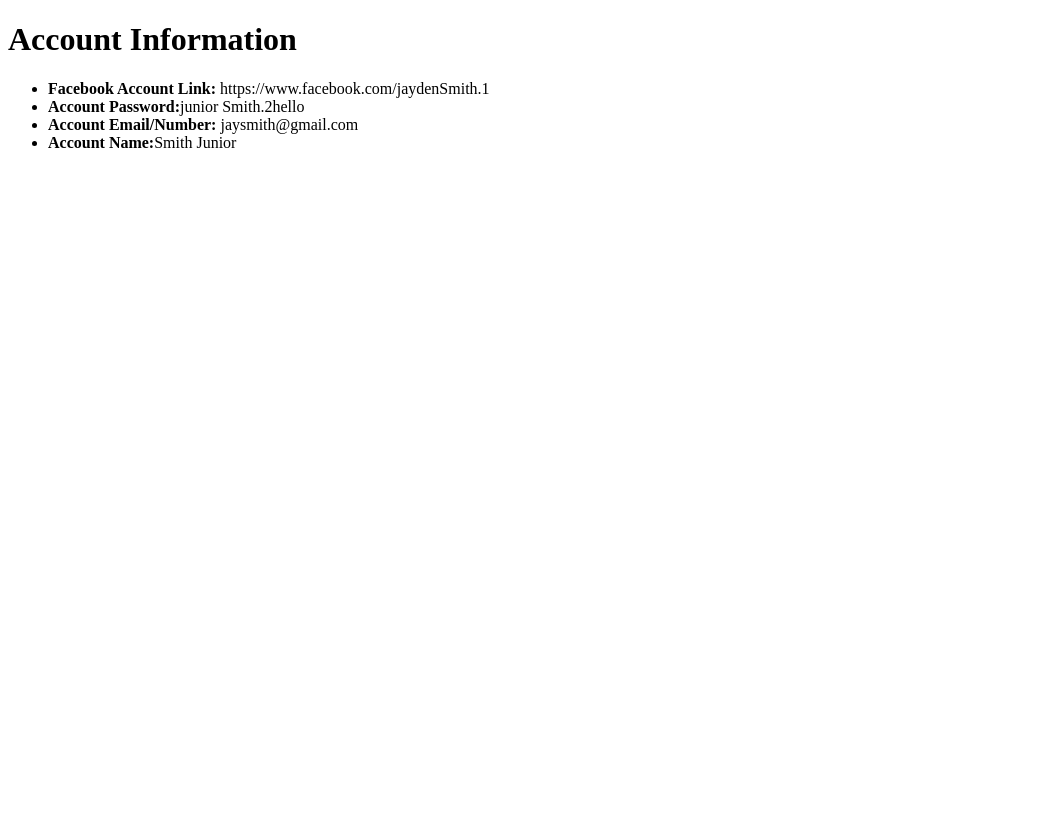
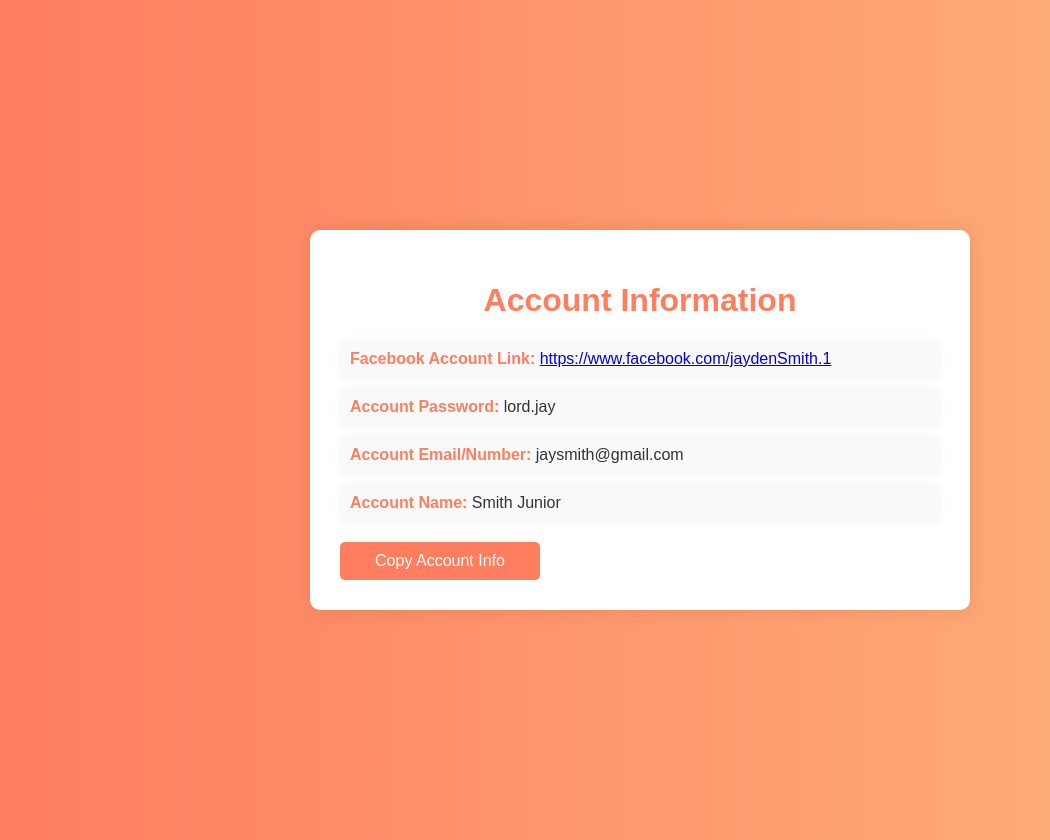
Before and after one commit to Lord9s/Smith-info, a website: page account-info.html in a window 1280 px wide. Shown: the whole page, without its empty margins (0-1050 px from the left). Before the commit the page ends 800 px from the top, so only its background shows below. Drawn offline with Linux system fonts and the light colour scheme.

Commit message:
Update account-info.html

```diff
--- a/account-info.html
+++ b/account-info.html
@@ -1,16 +1,95 @@
-
 <!DOCTYPE html>
-<html>
+<html lang="en">
 <head>
-  <title>Account Information</title>
+    <meta charset="UTF-8">
+    <meta name="viewport" content="width=device-width, initial-scale=1.0">
+    <title>Account Information</title>
+    <style>
+        body {
+            font-family: Arial, sans-serif;
+            background: linear-gradient(to right, #ff7e5f, #feb47b);
+            color: #333;
+            margin: 0;
+            padding: 20px;
+            display: flex;
+            flex-direction: column;
+            align-items: center;
+            justify-content: center;
+            min-height: 100vh;
+        }
+        .container {
+            background-color: white;
+            padding: 30px;
+            border-radius: 10px;
+            box-shadow: 0 0 20px rgba(0, 0, 0, 0.1);
+            width: 100%;
+            max-width: 600px;
+        }
+        h1 {
+            color: #ff7e5f;
+            text-align: center;
+        }
+        ul {
+            list-style-type: none;
+            padding: 0;
+        }
+        li {
+            background: #f9f9f9;
+            margin: 10px 0;
+            padding: 10px;
+            border-radius: 5px;
+            box-shadow: 0 0 10px rgba(0, 0, 0, 0.05);
+        }
+        b {
+            color: #ff7e5f;
+        }
+        .button {
+            background-color: #ff7e5f;
+            color: white;
+            padding: 10px 20px;
+            border: none;
+            border-radius: 5px;
+            text-align: center;
+            text-decoration: none;
+            display: inline-block;
+            font-size: 16px;
+            cursor: pointer;
+            margin-top: 20px;
+            display: block;
+            width: 100%;
+            max-width: 200px;
+            text-align: center;
+        }
+        .button:hover {
+            background-color: #feb47b;
+        }
+    </style>
 </head>
 <body>
-  <h1>Account Information</h1>
-  <ul>
-    <li><b>Facebook Account Link:</b> https://www.facebook.com/jaydenSmith.1</li>
-    <li><b>Account Password:</b>junior Smith.2hello</li>
-    <li><b>Account Email/Number:</b> jaysmith@gmail.com</li>
-    <li><b>Account Name:</b>Smith Junior</li>
-  </ul>
+    <div class="container">
+        <h1>Account Information</h1>
+        <ul>
+            <li><b>Facebook Account Link:</b> <a href="https://www.facebook.com/jaydenSmith.1" target="_blank">https://www.facebook.com/jaydenSmith.1</a></li>
+            <li><b>Account Password:</b> lord.jay</li>
+            <li><b>Account Email/Number:</b> jaysmith@gmail.com</li>
+            <li><b>Account Name:</b> Smith Junior</li>
+        </ul>
+        <button class="button" onclick="alert('Account details copied to clipboard')">Copy Account Info</button>
+    </div>
+    <script>
+        document.querySelector('.button').addEventListener('click', function() {
+            const accountInfo = `
+                Facebook Account Link: https://www.facebook.com/jaydenSmith.1
+                Account Password: lord.jay
+                Account Email/Number: jaysmith@gmail.com
+                Account Name: Smith Junior
+            `;
+            navigator.clipboard.writeText(accountInfo).then(function() {
+                alert('Account details copied to clipboard');
+            }, function(err) {
+                console.error('Failed to copy text: ', err);
+            });
+        });
+    </script>
 </body>
 </html>
```
